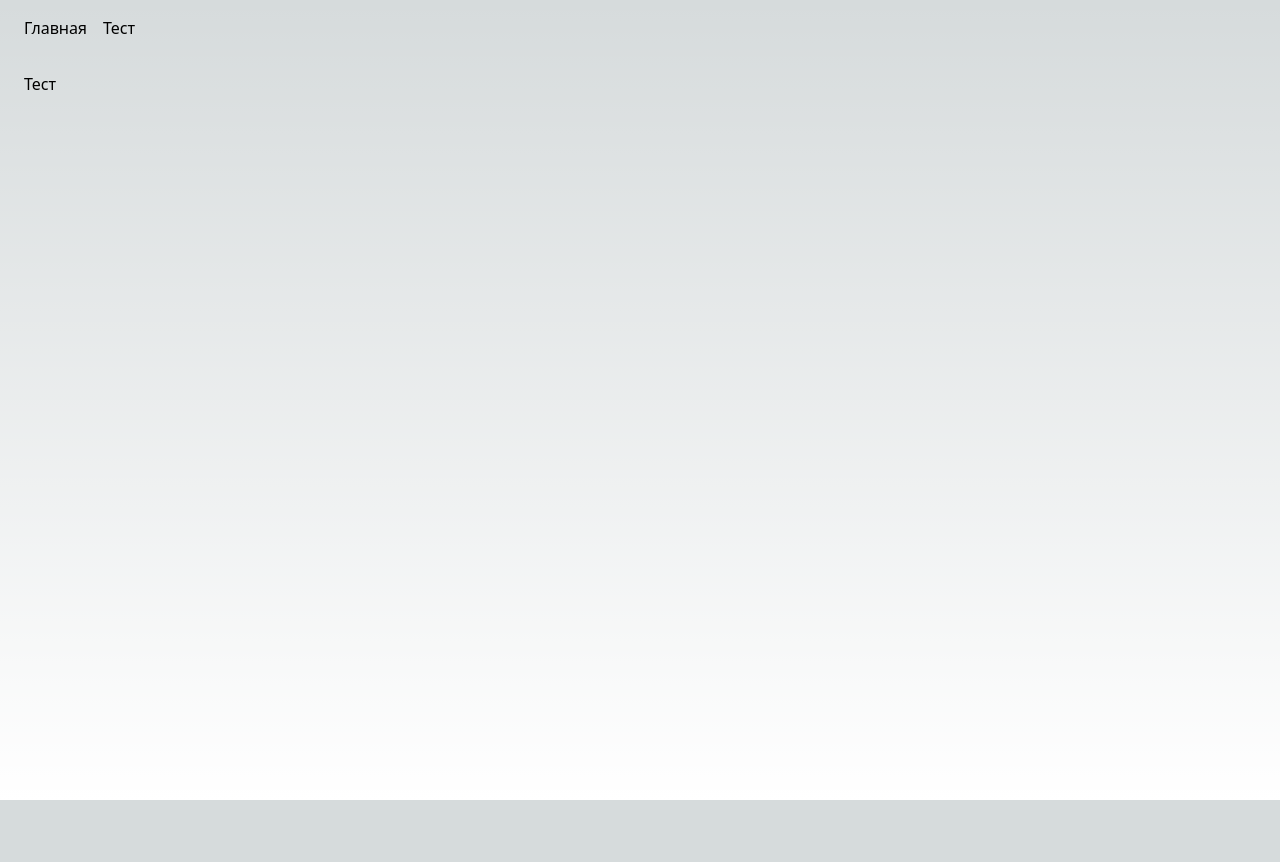
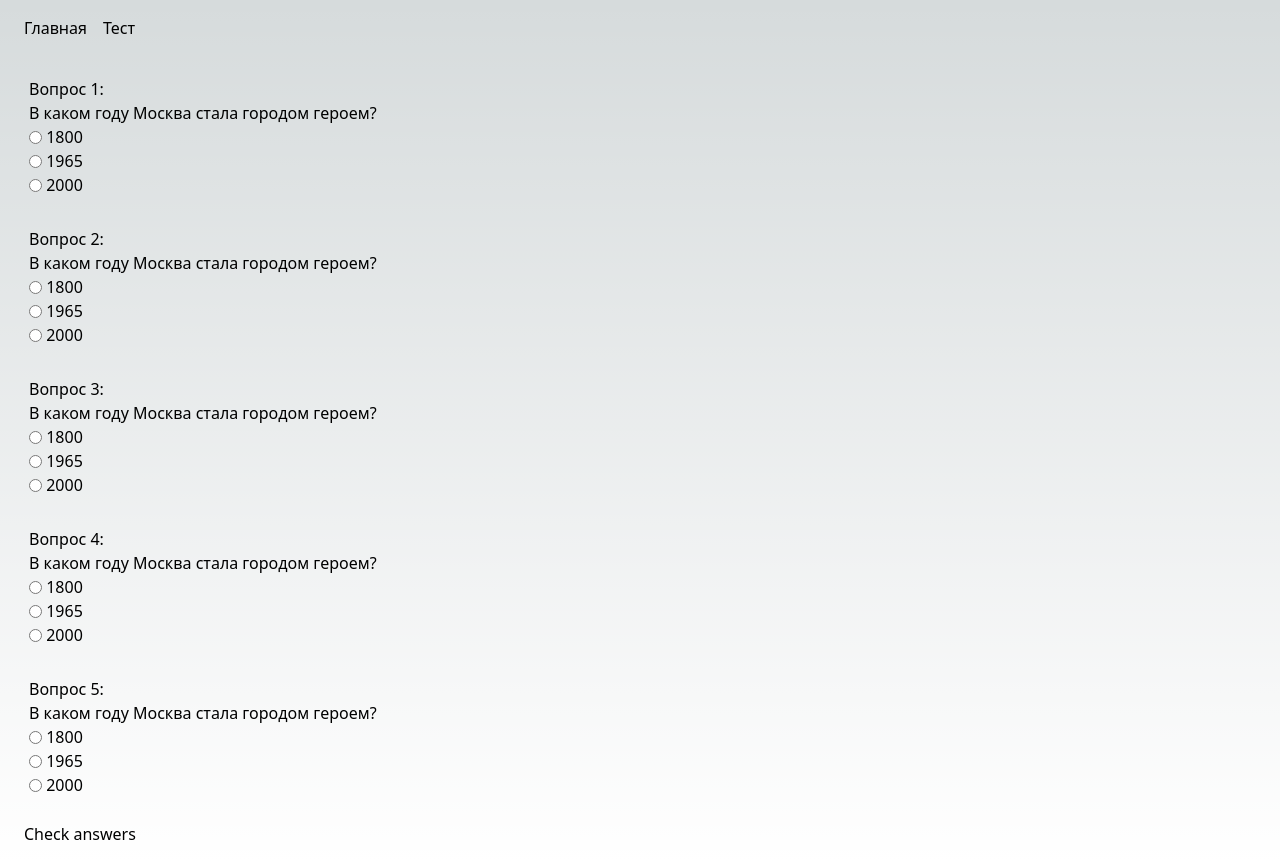
Before and after one commit to rumblfn/HeroCities, a Next.js app in the folder cli/: page /test in a window 1280 px wide. Before the commit the page ends 800 px from the top, so only its background shows below. Built offline with nearby package versions, Linux system fonts and the light colour scheme.

Commit message:
test without styles

```diff
--- /dev/null
+++ b/cli/src/components/AnswersField.tsx
@@ -0,0 +1,26 @@
+import {AnswerVariantsData} from "@/pages/test/inititalTestData";
+import styles from "@/styles/test.module.css";
+
+export default function AnswersField(answerVariants: AnswerVariantsData,
+                                     questionId: number,
+                                     selectedOptions: number[],
+                                     handleOptionsChange: (questionId: number, optionId: number) => void,
+                                     answersChecked: boolean){
+
+    return (
+        <div className={styles.answer_variants_container}>
+            {answerVariants.map((answer) => (
+                <div className={styles.answer_block} key={answer.id}>
+                    <input
+                        key={answer.id}
+                        type="radio"
+                        checked={selectedOptions[questionId - 1] === answer.id}
+                        onChange={() => handleOptionsChange(questionId, answer.id)}
+                        disabled={answersChecked}
+                    />
+                    <p>&nbsp;{answer.value}</p>
+                </div>
+            ))}
+        </div>
+    )
+}
--- a/cli/src/pages/test/index.tsx
+++ b/cli/src/pages/test/index.tsx
@@ -1,5 +1,74 @@
-export default function Page() {
-    return <div className="container">
-        Тест
-    </div>
-}
+import {useState, useEffect} from "react";
+import {Data, initialTestData, initialSelectedOptions} from "./inititalTestData";
+import AnswersField from "@/components/AnswersField";
+import styles from "@/styles/test.module.css";
+
+export default function Test() {
+    const [idsArray, setIdsArray] = useState<number[]>([])
+    const [answersChecked, setAnswersChecked] = useState<boolean>(false)
+    const [testData, setTestData] = useState<Data>({});
+    const [selectedOptions, setSelectedOptions] = useState<number[]>(initialSelectedOptions);
+
+    const handleOptionsChange = (questionId: number, optionId: number) : void => {
+        const updatedSelectedOptions = selectedOptions.map((oldOptionId, i) => {
+            return i != questionId - 1 ? oldOptionId : optionId
+        })
+        setSelectedOptions(updatedSelectedOptions);
+    }
+
+    const getColoredQuestionBlock = (questionId : number) : Object => {
+        let style: Object = {}
+        if (answersChecked) {
+            style = {backgroundColor: selectedOptions[questionId - 1] == testData[questionId].correctAnswerId ?
+                    "green" :
+                    "red"}
+        }
+        return style
+    }
+
+    const calculateResult = () : number => {
+        const allNumber: number = idsArray.length
+        let correctNumber: number = 0
+        for (const i of idsArray) {
+            if (testData[i].correctAnswerId == selectedOptions[i - 1]){
+                correctNumber += 1
+            }
+        }
+        return (correctNumber / allNumber) * 100
+    }
+
+    useEffect(() => {
+        setTestData(initialTestData)
+        const numberIdsArray = Object.keys(initialTestData).map((id) => Number(id))
+        setIdsArray(numberIdsArray)
+    }, [])
+
+    if (Object.keys(testData).length == 0) {
+        return null
+    }
+
+    return (
+        <div className="container">
+            {idsArray.map((questionId) => (
+                <div key={questionId} className={styles.question_block} style={getColoredQuestionBlock(questionId)}>
+                    <div className={styles.question_header}>
+                        <p>Вопрос {questionId}:</p>
+                        <p>{testData[questionId].value}</p>
+                    </div>
+                    {AnswersField(
+                        testData[questionId].answerVariants,
+                        questionId,
+                        selectedOptions,
+                        handleOptionsChange,
+                        answersChecked
+                    )}
+                </div>
+            ))}
+            <button className={styles.check_answers} onClick={() => setAnswersChecked(true)}>Check answers</button>
+            {answersChecked ?
+                <p className={styles.your_result}>Your result is {calculateResult()}%</p> :
+                null
+            }
+        </div>
+    );
+};
--- /dev/null
+++ b/cli/src/pages/test/inititalTestData.ts
@@ -0,0 +1,66 @@
+export const initialSelectedOptions = [0, 0, 0, 0, 0]
+
+type AnswerVariant = {
+    id: number,
+    value: string;
+}
+
+export type AnswerVariantsData = Array<AnswerVariant>
+
+type TestElement = {
+    value: string,
+    answerVariants: AnswerVariantsData,
+    correctAnswerId: number
+}
+
+export type Data = {
+    [key: number]: TestElement
+}
+
+export const initialTestData: Data = {
+    1: {
+        value: "В каком году Москва стала городом героем?",
+        answerVariants: [
+            {id: 1, value: "1800"},
+            {id: 2, value: "1965"},
+            {id: 3, value: "2000"},
+        ],
+        correctAnswerId: 2,
+    },
+    2: {
+        value: "В каком году Москва стала городом героем?",
+        answerVariants: [
+            {id: 1, value: "1800"},
+            {id: 2, value: "1965"},
+            {id: 3, value: "2000"},
+        ],
+        correctAnswerId: 2,
+    },
+    3: {
+        value: "В каком году Москва стала городом героем?",
+        answerVariants: [
+            {id: 1, value: "1800"},
+            {id: 2, value: "1965"},
+            {id: 3, value: "2000"},
+        ],
+        correctAnswerId: 2,
+    },
+    4: {
+        value: "В каком году Москва стала городом героем?",
+        answerVariants: [
+            {id: 1, value: "1800"},
+            {id: 2, value: "1965"},
+            {id: 3, value: "2000"},
+        ],
+        correctAnswerId: 2,
+    },
+    5: {
+        value: "В каком году Москва стала городом героем?",
+        answerVariants: [
+            {id: 1, value: "1800"},
+            {id: 2, value: "1965"},
+            {id: 3, value: "2000"},
+        ],
+        correctAnswerId: 2,
+    }
+}
--- /dev/null
+++ b/cli/src/styles/test.module.css
@@ -0,0 +1,26 @@
+.question_block {
+    margin: 0 0 20px 0;
+    padding: 5px;
+}
+
+.question_header {
+
+}
+
+.answers_container {
+
+}
+
+.answer_block {
+    display: flex;
+    flex-direction: row;
+    align-items: center;
+}
+
+.check_answers {
+
+}
+
+.your_result {
+
+}
```
Also changed, not shown: cli/package.json (+6 -1 lines).
